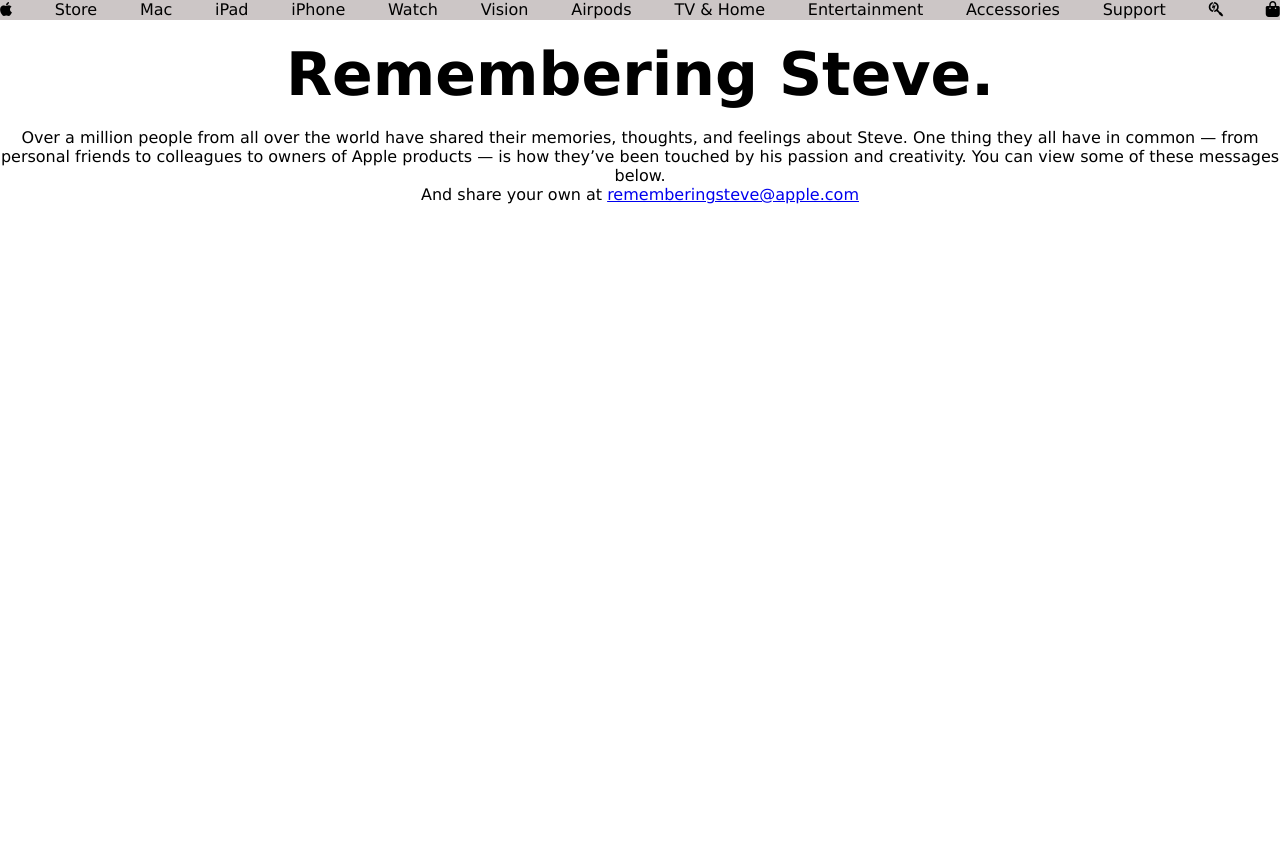
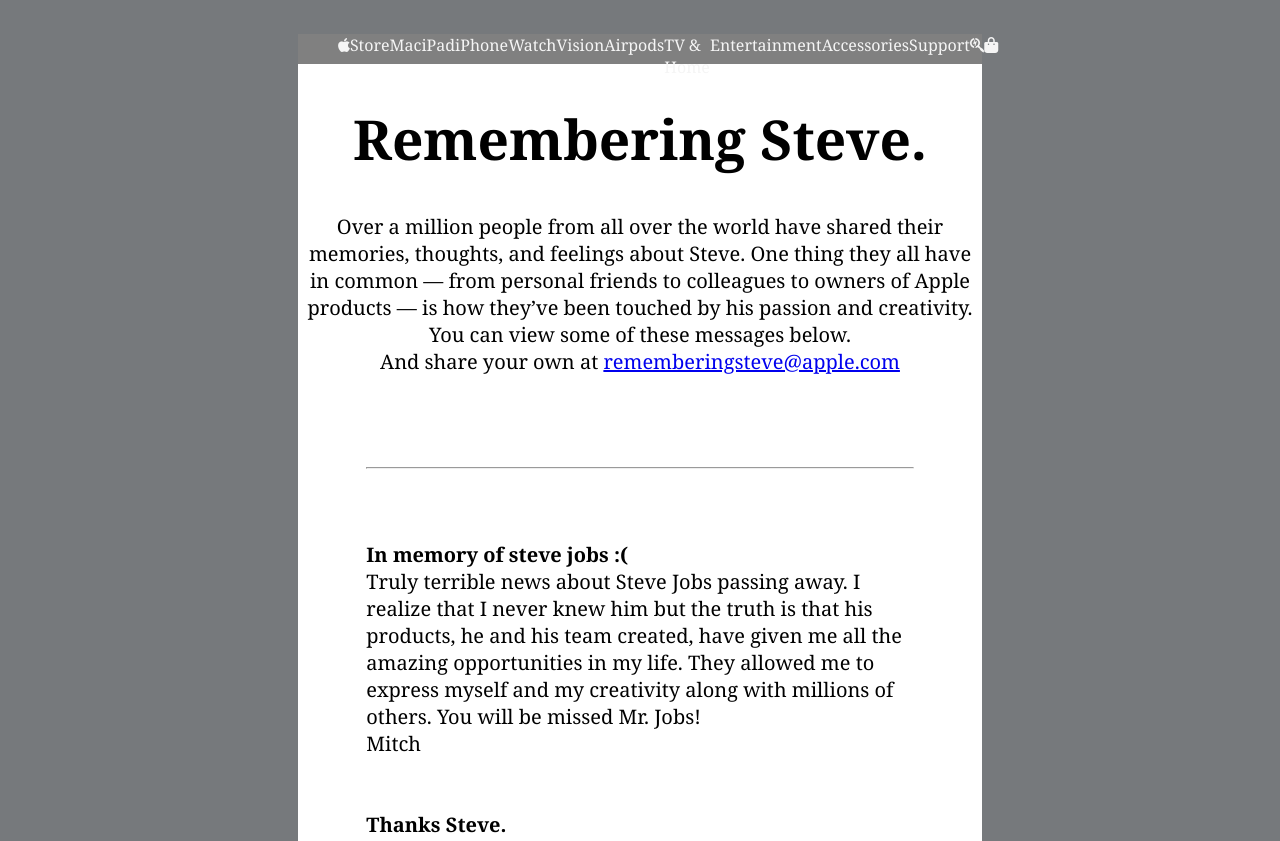
Before and after one commit to Rachael08/Tribute, a plain HTML site: page index.html in a window 1280 px wide. Shown: the top 841 px of the page. Drawn offline with Linux system fonts and the light colour scheme.

Commit message:
modified index.html

```diff
--- a/index.html
+++ b/index.html
@@ -8,9 +8,9 @@
     <link rel="stylesheet" href="https://cdnjs.cloudflare.com/ajax/libs/font-awesome/6.4.0/css/all.min.css" integrity="sha512-iecdLmaskl7CVkqkXNQ/ZH/XLlvWZOJyj7Yy7tcenmpD1ypASozpmT/E0iPtmFIB46ZmdtAc9eNBvH0H/ZpiBw==" crossorigin="anonymous" referrerpolicy="no-referrer" />
     <link rel="stylesheet" href="style.css">
 </head>
-<body class="">
-    <div class="topnav">
-        <ul>
+<body>
+    <div class="container">
+        <ul class="navbar">
             <li> <i class="fab fa-apple"></i></li>
             <li>Store</li>
             <li>Mac</li>
@@ -25,25 +25,46 @@
             <li>Support</li>
             <li> <i class="fab fa-searchengin"></i></li>
             <li><i class="fas fa-bag-shopping"></i></li>
+        </ul>
 
-    </ul>
-    </div> <br>
+        <div class="container2">
+            <h1>Remembering Steve.</h1>
+            <p>
+                Over a million people from all over the world have shared their memories, thoughts, and feelings about Steve. One thing they all have in common — from personal friends to colleagues to owners of Apple products — is how they’ve been touched by his passion and creativity. You can view some of these messages below. <br>
+                And share your own at <a href="mailto:capacitybay@gmail.com">rememberingsteve@apple.com</a>
+            </p> <br><br>
 
-    <div class="capnote">
-        <h1 class="head">Remembering Steve.</h1> <br>
-        <p>Over a million people from all over the world have shared their memories, thoughts, and feelings about Steve. One thing they all have in common — from personal friends to colleagues to owners of Apple products — is how they’ve been touched by his passion and creativity. You can view some of these messages below. <br>
-            And share your own at <a href="mailto:capacitybay@gmail.com">rememberingsteve@apple.com</a></p>
-    </div> <br>
-    <div id="container">
-        <svg enable-background="new 0 0 14 44" height="44" viewBox="0 0 14 44" width="14" xmlns="http://www.w3.org/2000/svg"><path d="m0 0h14v44h-14z" fill="none"/><path d="m13.0729 17.5214c-.093.0723-1.7248.9915-1.7248 3.0364 0 2.3651 2.0759 3.2017 2.1379 3.2223-.0103.0516-.3305 1.1464-1.0948 2.2618-.6816.9812-1.3943 1.9623-2.4787 1.9623s-1.3633-.63-2.613-.63c-1.2187 0-1.6525.6507-2.644.6507s-1.6835-.9089-2.4787-2.0243c-.9192-1.3117-1.6628-3.3463-1.6628-5.2776 0-3.0984 2.014-4.7406 3.9969-4.7406 1.0535 0 1.9313.692 2.5923.692.63 0 1.6112-.7333 2.8092-.7333.4545.0001 2.0864.0415 3.1605 1.5803zm-3.7284-2.8918c.4957-.5887.8469-1.4046.8469-2.2205 0-.1136-.0103-.2272-.031-.3202-.8056.031-1.7661.5371-2.3445 1.2084-.4544.5164-.8779 1.3323-.8779 2.1586 0 .1239.0207.2479.031.2892.0516.0103.1343.0207.2169.0207.723-.0001 1.6318-.4855 2.1586-1.1362z" fill="#fff"/></svg>
-        <svg height="44" viewBox="0 0 13 44" width="13" xmlns="http://www.w3.org/2000/svg"><g fill="none" fill-rule="evenodd"><path d="m0 44h13v-44h-13z"/><path d="m12 25.9c0 .6-.5 1.1-1.1 1.1h-8.8c-.6 0-1.1-.5-1.1-1.1v-7.9c0-.5.5-1 1.1-1h8.9c.6 0 1.1.5 1.1 1.1v7.8zm-5.5-11.9c1.2 0 2.1.9 2.3 2h-4.6c.2-1.1 1.1-2 2.3-2zm4.4 2h-1.1c-.2-1.7-1.6-3-3.3-3s-3.1 1.3-3.3 3h-1.1c-1.2 0-2.1.9-2.1 2.1v7.9c0 1.1.9 2 2.1 2h8.9c1.1 0 2.1-.9 2.1-2.1v-7.9c-.1-1.1-1-2-2.2-2z" fill="#fff"/></g></svg>
-    </div>
+            <div class="container3">
+                <hr> <br><br>
+                <p class="text">
+                   <b>In memory of steve jobs :( </b> <br>
+                    Truly terrible news about Steve Jobs passing away. I realize that I never knew him but the truth is that his products, he and his team created, have given me all the amazing opportunities in my life. They allowed me to express myself and my creativity along with millions of others. You will be missed Mr. Jobs!
 
-<hr>
+                    <br>Mitch
+
+                    <br><br><br>
+
+                    <b>Thanks Steve.</b> <br>
+                    Thank you Steve Jobs. Thank you for making my world better. Thank you for changing the world of computing. Thank you for making the first computer I ever used and many since then. And, finally thank you for so many great memories. You will be greatly missed. My deepest condolences go out to the Jobs family and all of Apple. My thoughts and prayers are with you all. <br>
+
+                    Ryan <br><br>
+
+                    <b>Thank you, Steve!</b> <br>
+                    How does the world replace someone like you? It doesn't. All we can do is cherish all that you have left us, which will extend well beyond the next product life cycle. The technology you pioneered and envisioned cut through the complexity and became embraceable, usable, and ultimately life-changing, for better or worse . I say 'worse' because I love some of your products so much that I sometimes get lost in them. You were simply that good. Thanks again for leaving an indelible imprint on my life and our world. You will not soon be forgotten, Steve. Your genius will live on and influence many generations to come. I for one am glad I got to 'know' you through your ingenious products that will forever change the way the world communicates and educates. My deepest condolences to the Jobs family. <br>
+
+                    Christian
+                    <br><br><hr>
+
+                </p>
                 <footer class="foot">
                     <h1>Steve Jobs</h1>
                     <p>1955-2011</p>
-        <p>Steve touched all of our lives in so many ways. <br> Thank you for sharing your thoughts ans remembrances.</p>
+                    <p>Steve touched all of our lives in so many ways. <br> Thank you for sharing your thoughts and remembrances.</p>
                 </footer>
+            </div>
+        </div>
+    </div>
+
+
 </body>
 </html>
--- a/style.css
+++ b/style.css
@@ -1,39 +1,43 @@
-* {
-    margin: 0;
-    padding: 0;
-    font-family: Geneva, sans-serif, Verdana;
+body {
+background-color: #76797c;
+padding: 10px;
+font-family: Cambria, Cochin, Georgia, Times, 'Times New Roman', serif;
 }
-.topnav {
-    background-color: rgb(204, 198, 198);
+.container {
+    width: 50%;
+    background-color: white;
+    margin: auto;
+    height: auto;
+    width: 55%;
+    padding: auto;
+    max-width: auto;
 }
-.topnav {
-
-}
-ul {
+.navbar {
     list-style-type: none;
-    margin: 0;
-    padding: 0;
     display: flex;
-        justify-content: space-between;
-        width: auto;
-        height: 20px;
+    flex-direction: row;
+    justify-content: space-around;
+    background-color: grey;
+    color: whitesmoke;
+    height: 30px;
+        }
+    .container2 {
+        text-align: center;
+        height: auto;
     }
-    li {
-        float: left;
-            }
-
-.capnote {
-    text-align: center;
-}
-.head {
-    font-size: 60px;
-}
-.foot {
-    text-align: center;
-}
-#container {
-    height: 4200px;
-    margin: 0 120px;
-    position: relative;
-
-}
+    .container2 h1 {
+        font-size: 55px;
+    }
+    .container2 p {
+        font-size: 20px;
+    }
+    .container3 {
+        height: auto;
+        width:80% ;
+        margin: auto;
+        text-align: left;
+        padding: 20px;
+    }
+    .foot {
+        text-align: center;
+    }
```
Also changed, not shown: 2.svg (deleted), 3.svg (deleted). Lines whose indentation alone changed are shown as unchanged.
